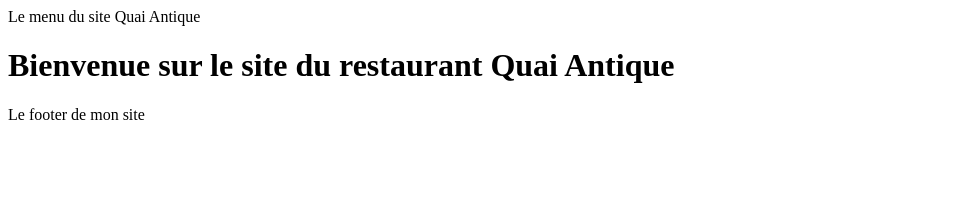
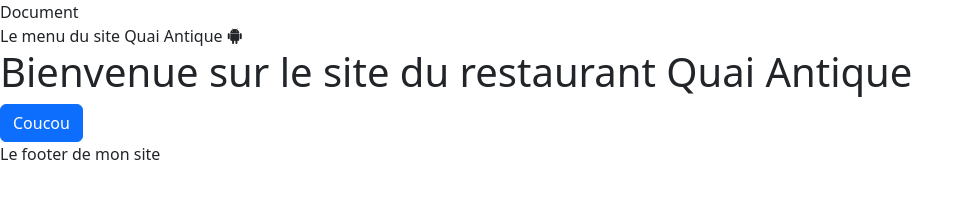
Before and after one commit to lenoxito/QuaiAntiqueRestaurantFront, a website with bundled scripts: page index.html in a window 1280 px wide. Shown: the whole page, without its empty margins (0-974 px from the left). Built offline with nearby package versions, Linux system fonts and the light colour scheme; files whose address does not match are found by name.

Commit message:
install bootstrap

```diff
--- a/index.html
+++ b/index.html
@@ -3,11 +3,14 @@
 <head>
     <meta charset="UTF-8">
     <meta name="viewport" content="width=device-width, initial-scale=1.0">
+
+    <link rel="stylesheet" href="node_modules/bootstrap/dist/css/bootstrap.min.css">
+    <link rel="stylesheet" href="node_modules/bootstrap-icons/font/bootstrap-icons.css"
     <title>Document</title>
 </head>
 <body>
 
-    <header> Le menu du site Quai Antique </header>
+    <header> Le menu du site Quai Antique <i class="bi bi-android2"></i> </header>
 
     <main id="main-page">
         <!-- Le contenu de la page sera injecté ici-->
@@ -15,5 +18,6 @@
 
     <footer> Le footer de mon site </footer>
     <script type="module" src="Router/router.js"></script>
+    <script src="node_modules/bootstrap/dist/js/bootstrap.bundle.min.js"></script>
 </body>
 </html>
--- /dev/null
+++ b/package.json
@@ -0,0 +1,6 @@
+{
+  "dependencies": {
+    "bootstrap": "^5.3.3",
+    "bootstrap-icons": "^1.11.3"
+  }
+}
--- a/pages/home.html
+++ b/pages/home.html
@@ -1 +1,3 @@
 <h1>Bienvenue sur le site du restaurant Quai Antique</h1>
+
+<button class="btn btn-primary">Coucou</button>
```
Also changed, not shown: 2 other files.
